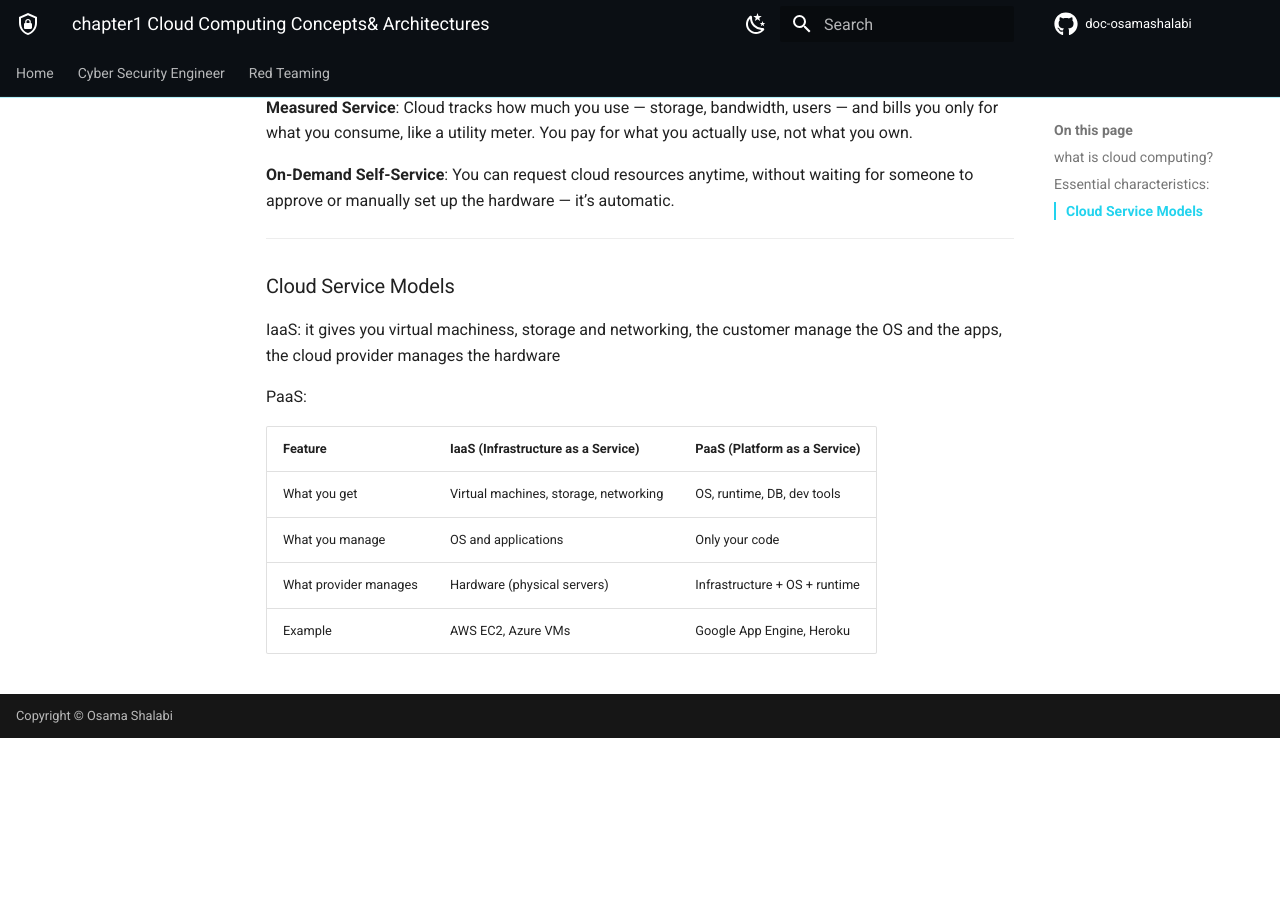
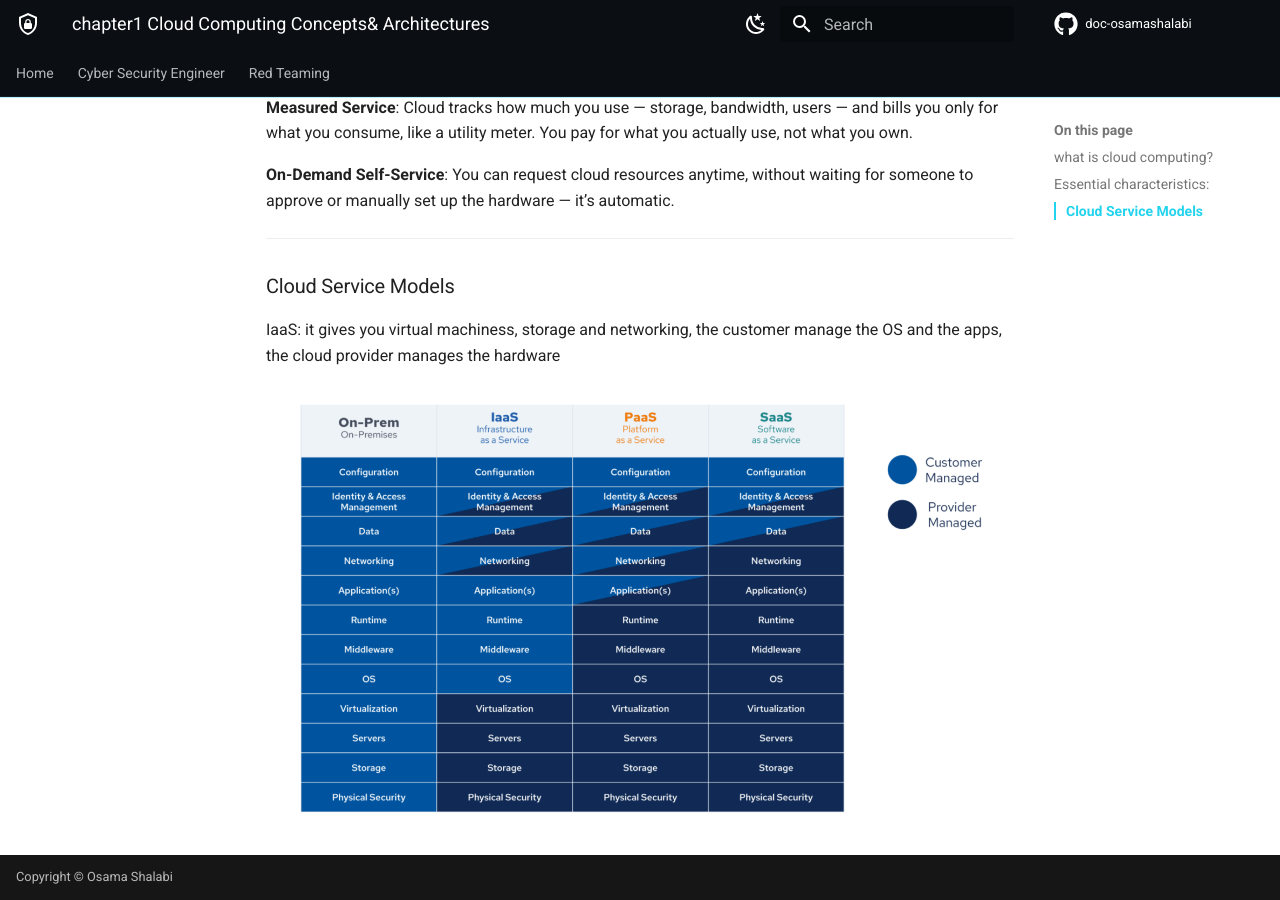
Before and after one commit to osamashalabi432-png/doc-osamashalabi, an MkDocs documentation site: the page built from docs/cyber-security-engineer/cloud/CCSK/chapter1 - Cloud Computing Concepts& Architectures.md, in a window 1280 px wide and 900 px high, scrolled down 1375 px. Built offline with MkDocs 1.6.1 and Material for MkDocs 9.7.7, drawn with Linux system fonts in a browser that asks for light colours; comment, search, counter and statistics services are not loaded; before the commit the page ends 2113 px from its top, so only the background shows below that.

Commit message:
vault backup: 2026-09-18 07:53:13

```diff
--- a/docs/cyber-security-engineer/cloud/CCSK/chapter1 - Cloud Computing Concepts& Architectures.md
+++ b/docs/cyber-security-engineer/cloud/CCSK/chapter1 - Cloud Computing Concepts& Architectures.md
@@ -32,11 +32,5 @@ model for enabling ubiquitous, convenient, on-demand network access to a shared
 ### Cloud Service Models
 IaaS: it gives you virtual machiness, storage and networking, the customer manage the OS and the apps, the cloud provider manages the hardware
 
-PaaS:
 
-| Feature               | IaaS (Infrastructure as a Service)           | PaaS (Platform as a Service)               |
-|-----------------------|---------------------------------------------|-------------------------------------------|
-| What you get          | Virtual machines, storage, networking       | OS, runtime, DB, dev tools                |
-| What you manage       | OS and applications                         | Only your code                            |
-| What provider manages | Hardware (physical servers)                | Infrastructure + OS + runtime             |
-| Example               | AWS EC2, Azure VMs                         | Google App Engine, Heroku                |
+![](../../../attachments/Pasted%20image%2020260918074406.png)
```
Also changed, not shown: docs/attachments/Pasted image 20260918074406.png (added).
